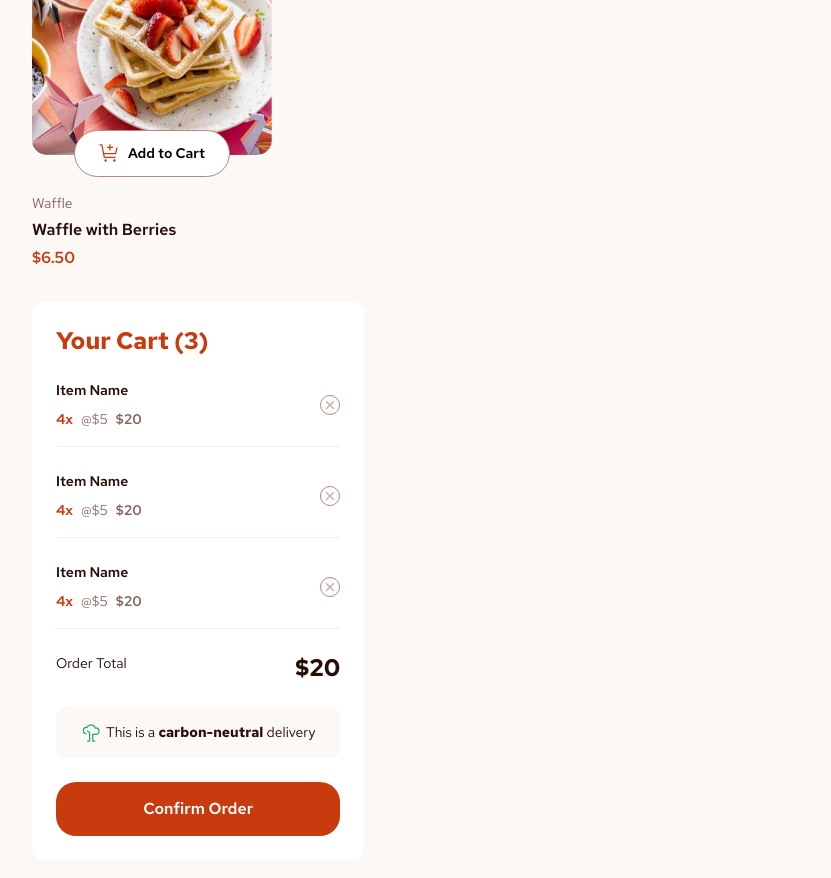
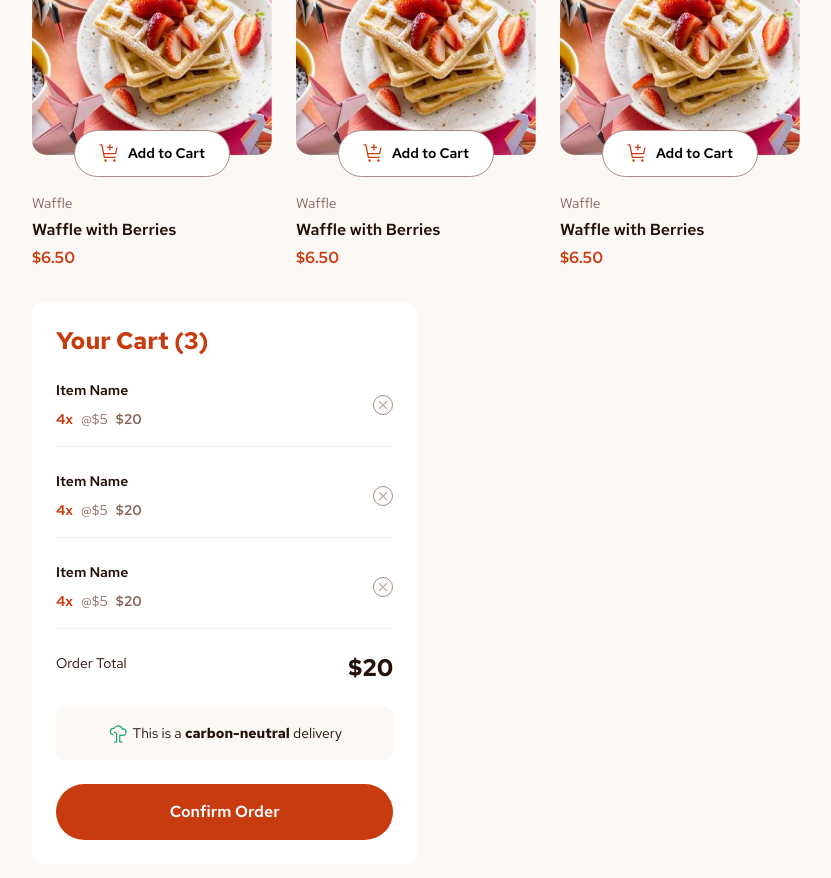
Before and after one commit to ben-demetrius/workspaces, a React (Vite) app: page / in a window 1280 px wide. Shown: the part 1060-1938 px from the top of the page, without its empty margins (80-911 px from the left). Built offline with nearby package versions, Linux system fonts and the light colour scheme.

Commit message:
snapshot.

```diff
--- a/src/App.jsx
+++ b/src/App.jsx
@@ -18,6 +18,8 @@ const App = () => {
           <CartItem />
           <CartItem />
           <CartItem />
+          <CartItem />
+          <CartItem />
         </div>
       </div>
       <Order />
--- a/src/assets/styles/_theme.scss
+++ b/src/assets/styles/_theme.scss
@@ -12,10 +12,10 @@
 
 //Responsiveness ---------------------
 // $xxl: 1536px;
+// $lg: 1024px;
+// $sm: 640px;
 $xl: 14400px;
-// $lg: 1024px;
 $md: 768px;
-// $sm: 640px;
 $xs: 375px;
 
 .container {
@@ -105,7 +105,7 @@ $font: "Red Hat Text", sans-serif;
 
 //Components
 #root {
-  padding: 88px 112px;
+  padding: $space-1100 112px;
   background-color: $rose-50;
 }
 //Test ---------------------------------
--- a/src/assets/styles/cart-item.scss
+++ b/src/assets/styles/cart-item.scss
@@ -31,12 +31,10 @@
       @include flex($gap: $space-100);
 
       padding: $space-150 $space-300;
-      border-radius: 25px;
+      border-radius: $space-300;
       border: 1px solid $rose-400;
       background-color: $white;
 
-      svg {
-      }
       .cart-button--p {
         @extend .text-preset-4-bold;
       }
--- a/src/assets/styles/order.scss
+++ b/src/assets/styles/order.scss
@@ -8,6 +8,7 @@
 
   background-color: $white;
   border-radius: $space-150;
+
   .cart-order--h2 {
     @extend .text-preset-2;
     color: $red;
@@ -53,7 +54,6 @@
       }
 
       .cart-item--close-btn {
-        padding: 2px;
         height: 20px;
         width: 20px;
 
@@ -63,10 +63,6 @@
         color: $rose-400;
       }
     }
-  }
-
-  hr {
-    color: $rose-100;
   }
 
   .cart-total {
@@ -88,10 +84,10 @@
     @include flex($gap: $space-50);
     align-items: center;
 
-    padding: 15px 25px;
+    padding: $space-200 calc($space-500 + 11.5px);
 
     background-color: $rose-50;
-    border-radius: 10px;
+    border-radius: $space-100;
 
     .cart-carbon--p {
       @extend .text-preset-4;
@@ -100,10 +96,10 @@
   }
 
   .cart-oder--confirm-btn {
-    padding: 15px 25px;
+    padding: $space-200 0;
     justify-content: center;
 
-    border-radius: 20px;
+    border-radius: $space-400;
     border: none;
     background-color: $red;
 
```
